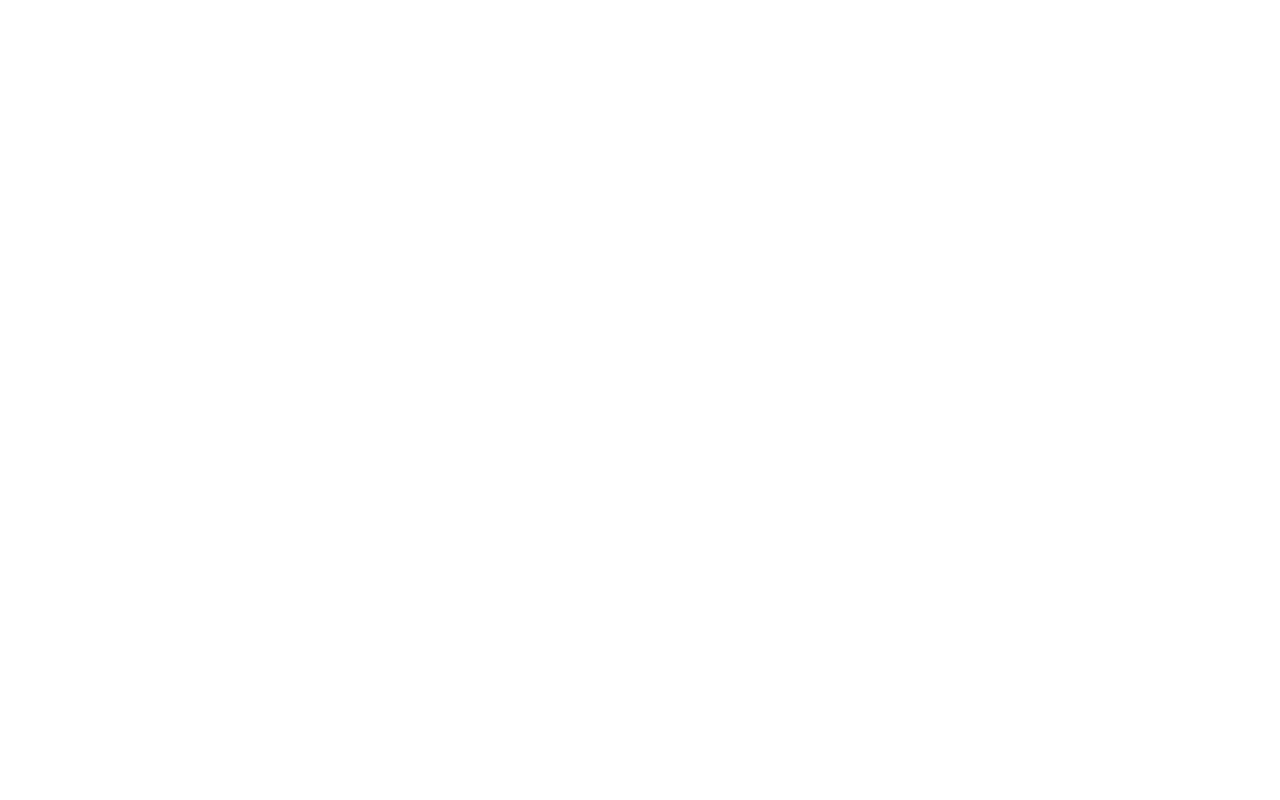
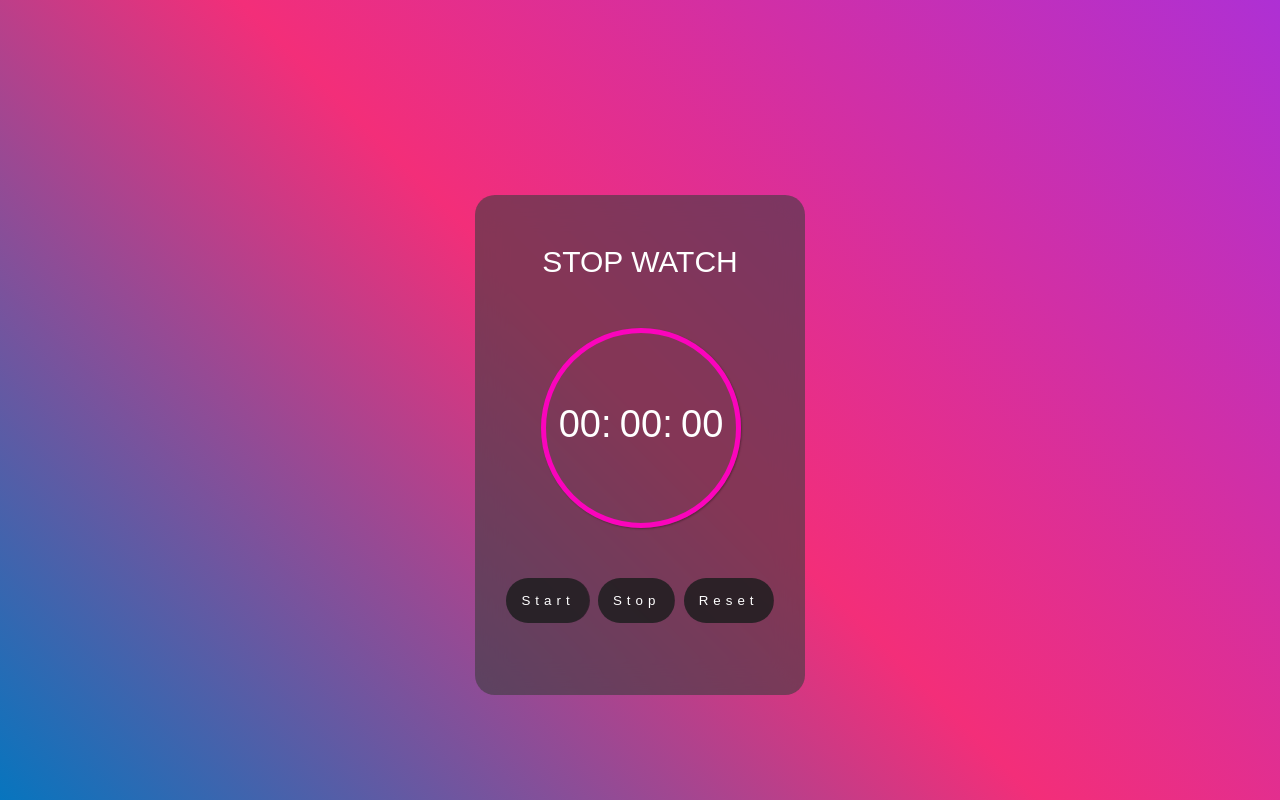
Before and after one commit to tsopsericado/stopwatch, a plain HTML site: page index.html in a window 1280 px wide. Drawn offline with Linux system fonts and the light colour scheme.

Commit message:
style and functionality added to my stopwatch

```diff
--- a/assets/styles/index.js
+++ b/assets/styles/index.js
@@ -0,0 +1,58 @@
+let hour,
+timer,
+minute,
+seconds,
+interval;
+
+let getSeconds = 0,
+    getMinutes = 0,
+    getHours = 0;
+
+function stopwatch() {
+    this.start = function() {
+        hour = document.getElementById("hour");
+        minute = document.getElementById("minute");
+        seconds = document.getElementById("seconds");
+
+        if (getSeconds >= 0) {
+            getSeconds++;
+            seconds.innerHTML = getSeconds;
+        }
+          if (getSeconds < 10) {
+             seconds.innerHTML = "0" + getSeconds;
+        }
+        if (getSeconds >= 60) {
+            getSeconds = 0;
+            getMinutes++;
+            minute.innerHTML = getMinutes;
+        }
+        if (getMinutes < 10) {
+            minute.innerHTML = "0" + getMinutes + ":";
+        }
+        if (getMinutes >= 60) {
+            getMinutes = 0;
+            getHours++;
+            hour.innerHTML = getHours;
+        }
+        if (getHours < 10){
+            hour.innerHTML = "0" + getHours + ":"
+        }
+        interval = setTimeout(Object.start, 1000);
+    }
+    this.stop = function () {
+        clearTimeout(interval);
+    }//stop the watch
+    this.reset = function () {
+        if (getSeconds >= 0){
+            getSeconds = 0;
+            getHours = 0;
+            getMinutes = 0;
+
+            seconds.innerHTML = "0" + getSeconds;
+            minute.innerHTML = "0" + getMinutes + ":"
+            hour.innerHTML = "0" + getHours + ":"
+            clearTimeout(interval);
+        }
+    }
+}
+let Object = new stopwatch();
--- a/assets/styles/styles.css
+++ b/assets/styles/styles.css
@@ -0,0 +1,72 @@
+* {
+	margin: 0;
+	padding: 0;
+	box-sizing: border-box;
+}
+
+body {
+	display: flex;
+	justify-content: center;
+	align-items: center;
+	text-align: center;
+	background: linear-gradient(45deg, rgb(7 117 190), rgb(243, 46, 121), rgb(174, 48, 212));
+	height: 100vh;
+}
+
+.container {
+	width: 330px;
+	margin-top: 7%;
+	height: 500px;
+	background-color: rgba(60, 61, 63, 0.6);
+	border-radius: 20px;
+	backdrop-filter: blur(15px);
+}
+
+.stopwatch {
+  margin-top: 50px;
+	font-size: 30px;
+	font-family: sans-serif;
+	color: #fff;
+}
+
+#result {
+  margin-top: 15%;
+	margin-left: 20%;
+	width: 200px;
+	height: 200px;
+	border-radius: 50%;
+	border: 5px solid rgb(250, 4, 188);
+	box-shadow: 1px 1px 2px rgba(0, 0, 0, 0.3);
+}
+
+#result span {
+	position: relative;
+	top: 70px;
+	font-size: 38px;
+	font-family: sans-serif;
+	color: #fff;
+}
+
+.btns {
+	margin-top: 15%;
+}
+
+.btns button {
+	border: 2px solid #000;
+	color: #fff;
+	background-color: rgba(17, 18, 19, 0.6);
+	border: none;
+	letter-spacing: 5px;
+	padding: 15px;
+	border-radius: 25px;
+	backdrop-filter: blur();
+	transition: 0.5s;
+}
+
+.btns button:hover {
+	box-shadow: 0 0 1.5rem rgb(250, 4, 188);
+	color: rgb(252, 5, 198);
+	transform: translateY(-10px);
+	cursor: pointer;
+	transition: transform 120ms;
+}
--- a/index.html
+++ b/index.html
@@ -1,14 +1,33 @@
 <!DOCTYPE html>
 <html lang="en">
+
 <head>
     <meta charset="UTF-8">
     <meta http-equiv="X-UA-Compatible" content="IE=edge">
     <meta name="viewport" content="width=device-width, initial-scale=1.0">
-    <title>StopWatcht</title>
+    <title>StopWatch</title>
     <link rel="stylesheet" href="assets/styles/styles.css">
-    <link rel="stylesheet" href="assets/styles/index.js">
+    <script src="assets/styles/index.js"></script>
 </head>
+
 <body>
+    <div class="container">
+        <div class="stopwatch">
+            <p>STOP WATCH</p>
+            <div id="result">
+                <span id="hour">00:</span>
+                <span id="minute">00:</span>
+                <span id="seconds">00</span>
+            </div>
+            <div class="btns">
+                <button onclick="object.start()">Start</button>
+                <button onclick="object.stop()">Stop</button>
+                <button onclick="object.reset()">Reset</button>
+            </div>
+        </div>
+
+    </div>
 
 </body>
+
 </html>
```
